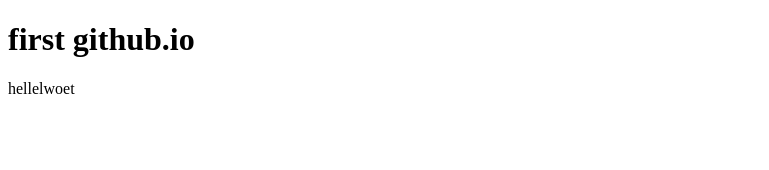
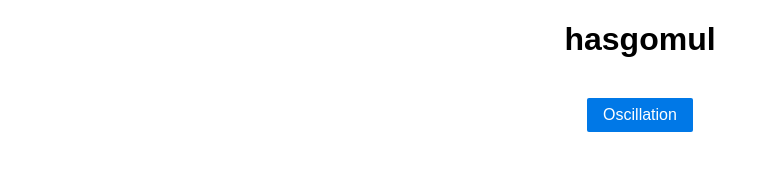
Before and after one commit to monognuisy/hasgomul, a plain HTML site: page index.html in a window 1280 px wide. Shown: the whole page, without its empty margins (0-769 px from the left). Drawn offline with nearby package versions, Linux system fonts and the light colour scheme.

Commit message:
Update index.html

```diff
--- a/index.html
+++ b/index.html
@@ -2,11 +2,22 @@
 <html>
 
 <head>
-    <title>Hello~~!</title>
+    <title>hasgomul</title>
+    <meta name="viewport" content="width=device-width, initial-scale=1">
+    <link rel="stylesheet" href="https://unpkg.com/purecss@1.0.1/build/pure-min.css" integrity="sha384-oAOxQR6DkCoMliIh8yFnu25d7Eq/PHS21PClpwjOTeU2jRSq11vu66rf90/cZr47" crossorigin="anonymous">
+    <style>
+        /* div.box{
+            position:relative;
+            left:50px
+        } */
+    </style>
 </head>
 
 <body>
-    <h1>first github.io</h1>
-    <p>hellelwoet</p>
+    <div class="box" align="center">
+        <h1>hasgomul</h1>
+        <br/>
+        <a class="pure-button pure-button-primary" href="./physics/oscillation.html">Oscillation</a>
+    </div>
 </body>
 </html>
```
